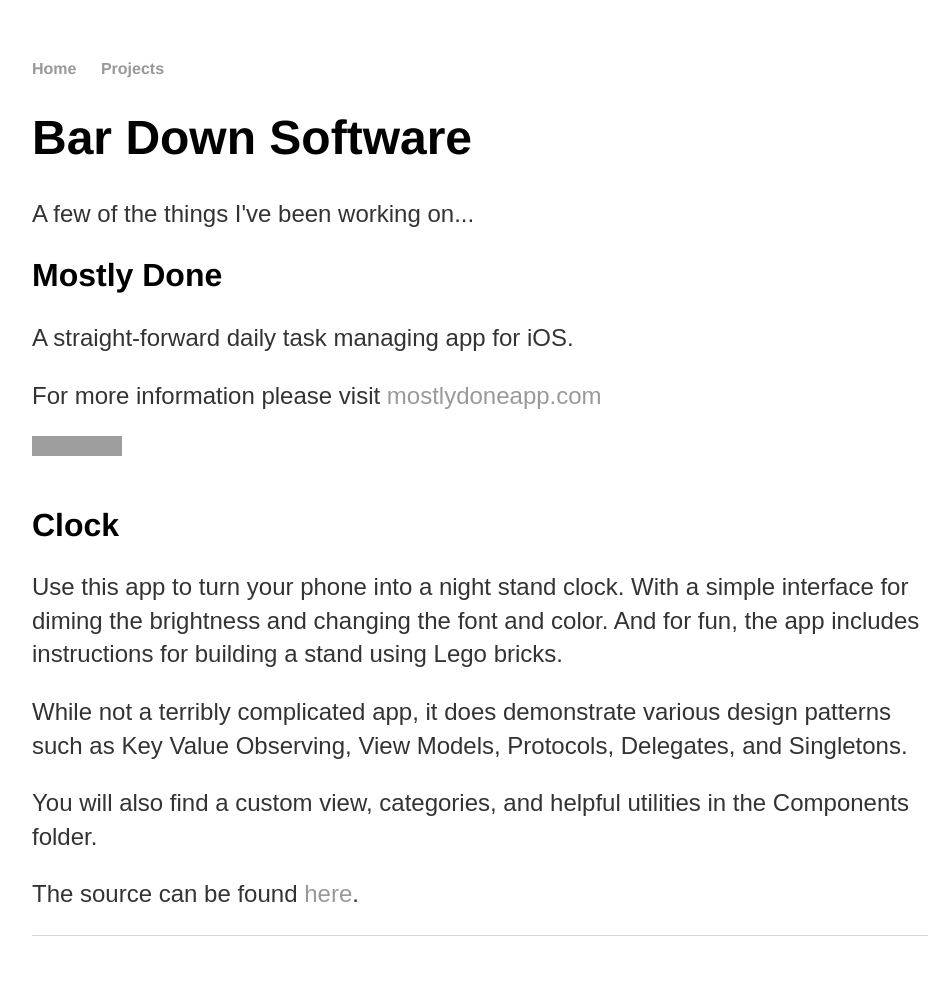
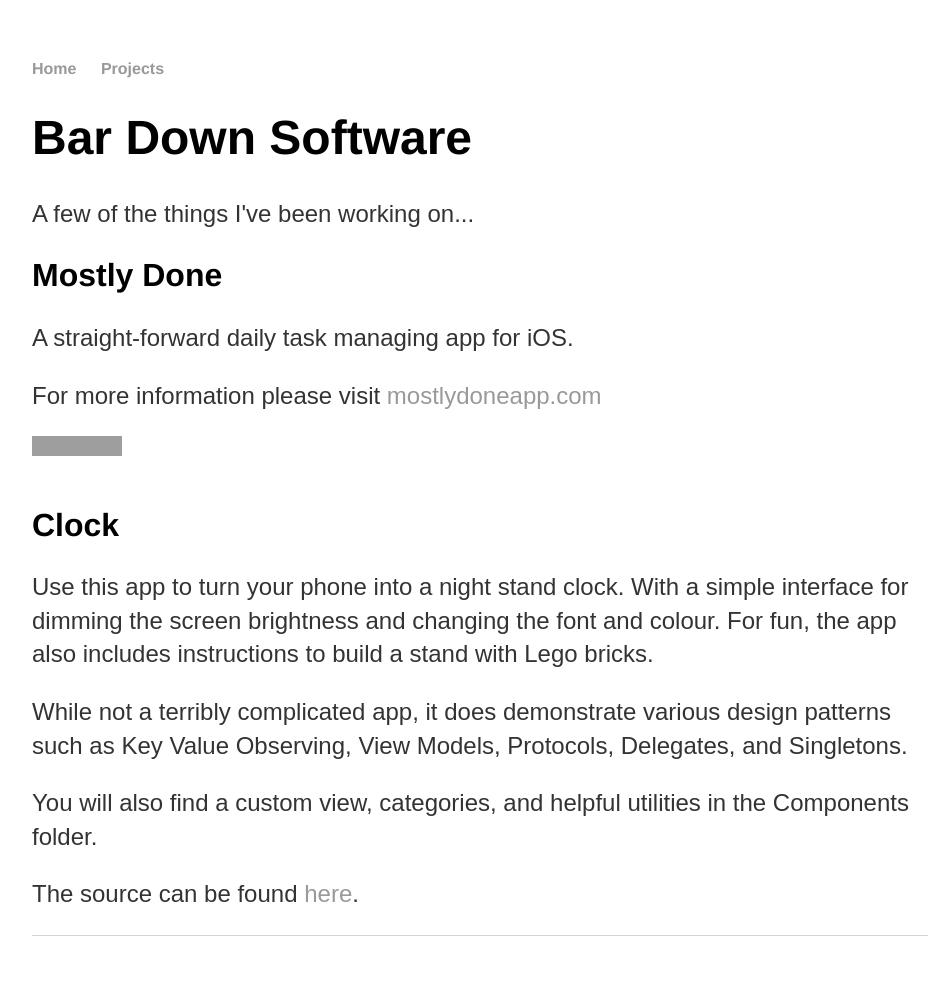
Before and after one commit to bardownsoftware/bardownsoftware.github.io, a Jekyll site: the page built from projects/index.html, in a window 1280 px wide. Shown: the whole page, without its empty margins (160-1110 px from the left). Built offline with Jekyll 4.4.1, drawn with Linux system fonts in a browser that asks for light colours; grey boxes are pictures that could not be loaded.

Commit message:
Fixed some typos and grammar.

```diff
--- a/projects/index.html
+++ b/projects/index.html
@@ -14,7 +14,7 @@
 
     <h2>Clock</h2>
 
-    <p>Use this app to turn your phone into a night stand clock. With a simple interface for diming the brightness and changing the font and color. And for fun, the app includes instructions for building a stand using Lego bricks.</p>
+    <p>Use this app to turn your phone into a night stand clock. With a simple interface for dimming the screen brightness and changing the font and colour. For fun, the app also includes instructions to build a stand with Lego bricks.</p>
 
     <p>While not a terribly complicated app, it does demonstrate various design patterns such as Key Value Observing, View Models, Protocols, Delegates, and Singletons.</p>
 
```
